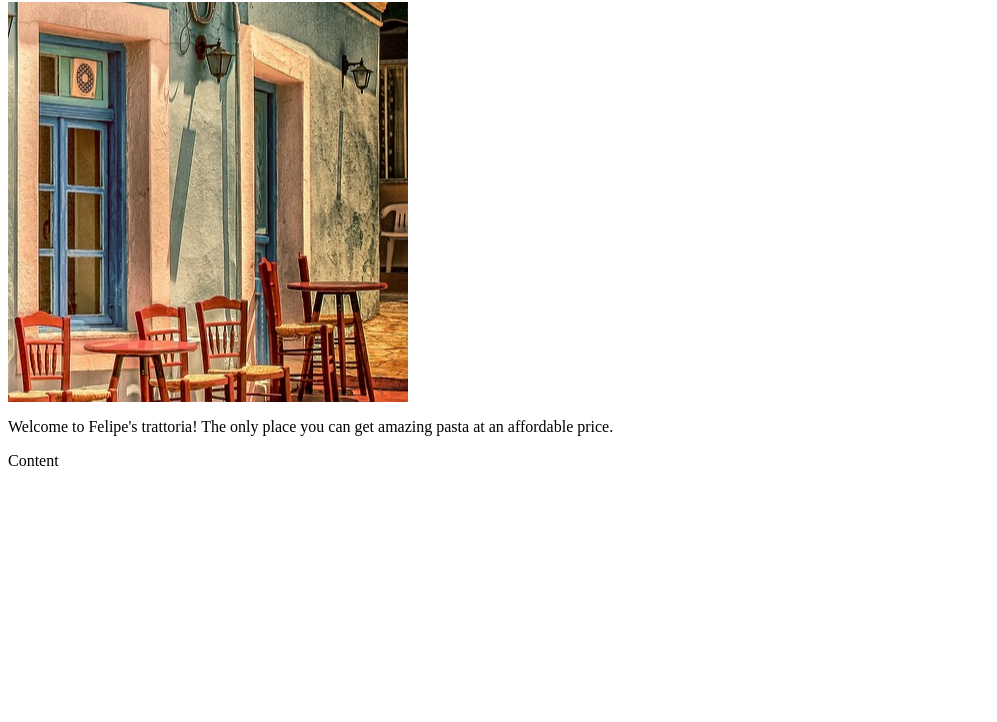
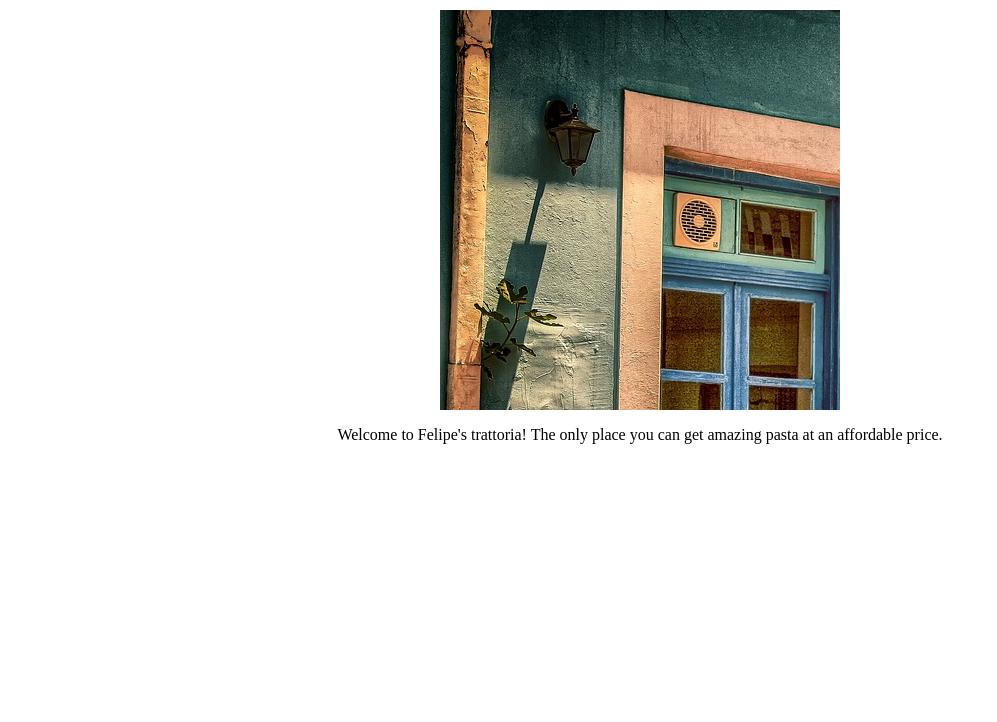
Before and after one commit to felipeggrs/restaurant-page, a website built with webpack: page dist/index.html in a window 1280 px wide. Shown: the part 78-800 px from the top of the page, without its empty margins (0-997 px from the left). Built offline with nearby package versions, Linux system fonts and the light colour scheme.

Commit message:
Add basic module functionality

```diff
--- /dev/null
+++ b/src/homepage.js
@@ -0,0 +1,21 @@
+import "./styles.css";
+import Background from "./bg.jpg";
+
+function homePage() {
+  const contentContainer = document.getElementById("content");
+  const homepageHead = document.createElement("h1");
+  const homepageImage = document.createElement("div");
+  const homepagePara = document.createElement("p");
+
+  homepageHead.textContent = "Felipe's Trattoria";
+  homepageImage.setAttribute("style", `background-image: url(${Background})`);
+  homepageImage.setAttribute("id", "homepageImage");
+  homepagePara.textContent =
+    "Welcome to Felipe's trattoria! The only place you can get amazing pasta at an affordable price.";
+
+  contentContainer.appendChild(homepageHead);
+  contentContainer.appendChild(homepageImage);
+  contentContainer.appendChild(homepagePara);
+}
+
+export default homePage;
--- a/src/index.js
+++ b/src/index.js
@@ -1,7 +1,4 @@
 import "./styles.css";
-import Background from "./bg.jpg";
+import homePage from "./homepage";
 
-const imgContainer = document.getElementById("bgImg");
-imgContainer.setAttribute("style", `background-image: url(${Background})`);
-
-console.log("The index.js file and webpack are working correctly!");
+homePage();
--- a/src/styles.css
+++ b/src/styles.css
@@ -1,5 +1,12 @@
-#bgImg {
+#homepageImage {
   width: 400px; /* Set appropriate width */
   height: 400px; /* Set appropriate height */
-  background-position: 100%;
+  /* background-position: 100%; */
 }
+
+#content {
+  display: flex;
+  flex-direction: column;
+  justify-content: center;
+  align-items: center;
+}
```
Also changed, not shown: dist/index.html, dist/main.js, 1 other file.
